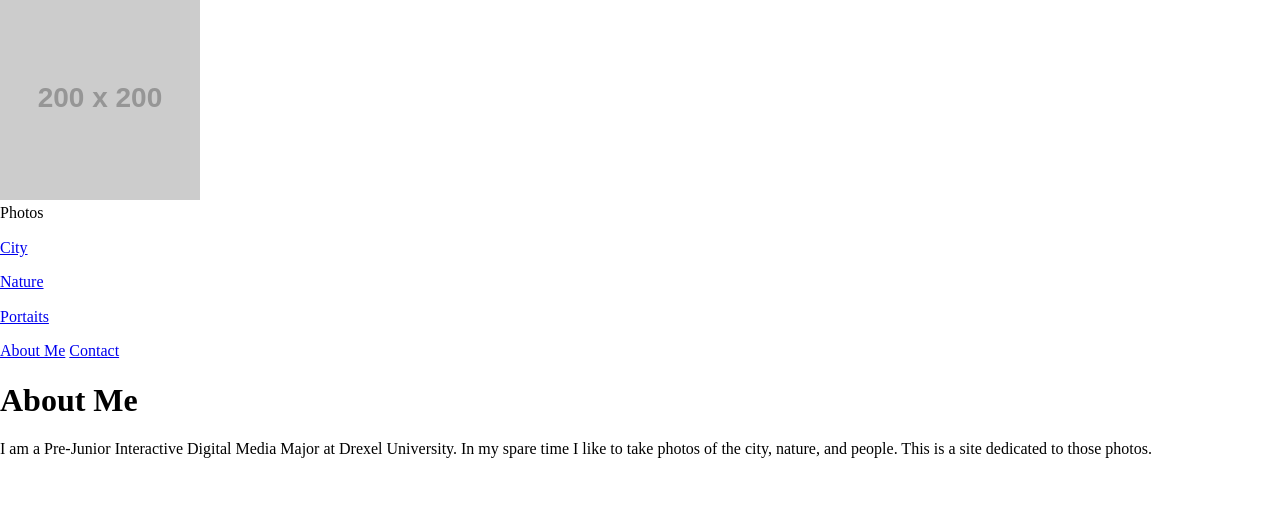
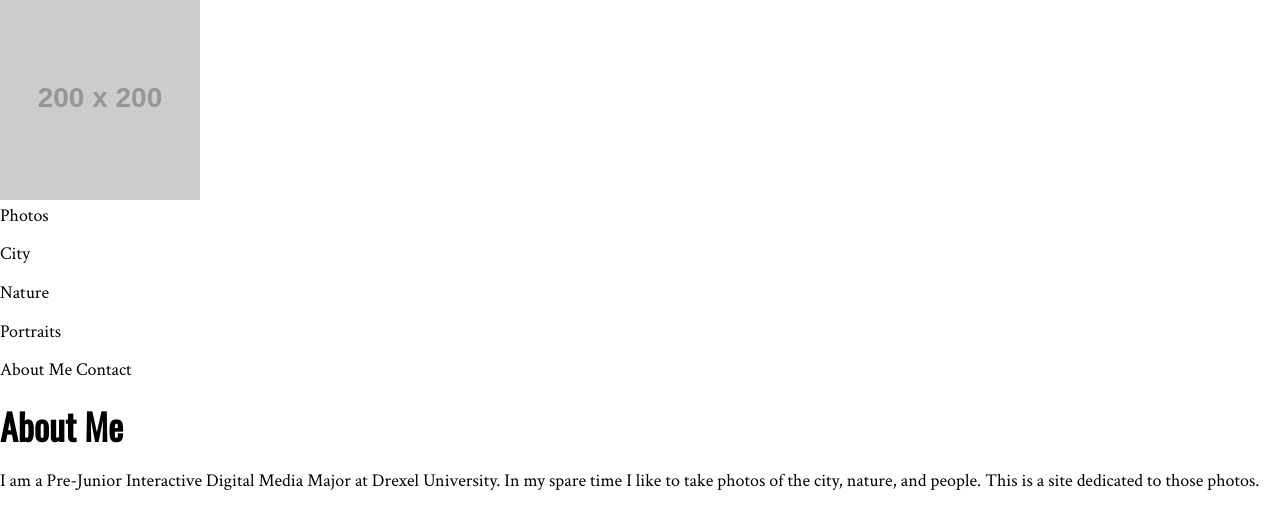
Before and after one commit to JakeCulp/IDM-221, a plain HTML site: page aboutme.html in a window 1280 px wide. Drawn offline with nearby package versions, Linux system fonts and the light colour scheme; placeholder pictures from the web are drawn by us.

Commit message:
Updated CSS and HTML

```diff
--- a/aboutme.html
+++ b/aboutme.html
@@ -2,27 +2,34 @@
 <html lang="en">
 <head>
 <link rel="stylesheet" type="text/css" href="https://necolas.github.io/normalize.css/latest/normalize.css">
+<link href="https://fonts.googleapis.com/css?family=Crimson+Text|Oswald" rel="stylesheet">
 <link rel="stylesheet" type="text/css" href="master.css">
   <meta charset="utf-8">
 	<title>About Me</title>
 </head>
 <body>
 	<header>
+		<div class="container">
+			<div class="logo">
 				<img src="http://placehold.it/200x200" alt="Logo">
-	</header>
+			</div>
 		<nav>
 		<div class="dropdown">
 			<span>Photos</span>
 			<div class="dropdown-content">
 				<p><a href="/city.html">City</a></p>
 				<p><a href="/nature.html">Nature</a></p>
-			<p><a href="/portaits.html">Portaits</a></p>
+				<p><a href="/portaits.html">Portraits</a></p>
 			</div>
-	<a href="/aboutme.html">About Me</a>
+		<a href="/aboutme.html" class="active">About Me</a>
 		<a href="/contact.html">Contact</a>
 		</nav>
+	</div>
+	</header>
+	<main>
 		<h1>About Me</h1>
 		<p>I am a Pre-Junior Interactive Digital Media Major at Drexel University. In my spare time I like to take photos of the city, nature, and people. This is a site dedicated to those photos.
 		</p>
+	</main>
 </body>
 </html>
--- a/master.css
+++ b/master.css
@@ -0,0 +1,21 @@
+body {
+	font-size: 18px;
+	font-family: 'Crimson Text', serif;
+}
+
+h1 {
+	font-family: 'Oswald', sans-serif;
+}
+
+nav {
+
+}
+
+a {
+	color: black;
+	text-decoration: none;
+}
+
+a:hover {
+	font-weight: bold;
+}
```
Also changed, not shown: city.html (+9 -2 lines), contact.html (+10 -3 lines), index.html (+8 -2 lines), nature.html (+9 -2 lines), portraits.html (+9 -2 lines). Lines whose indentation alone changed are shown as unchanged.
